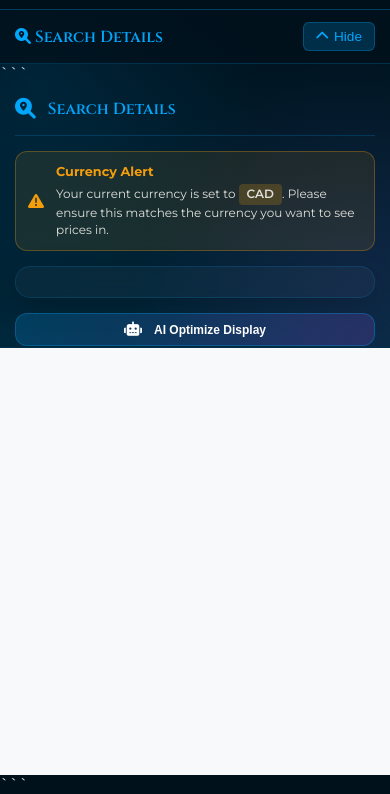
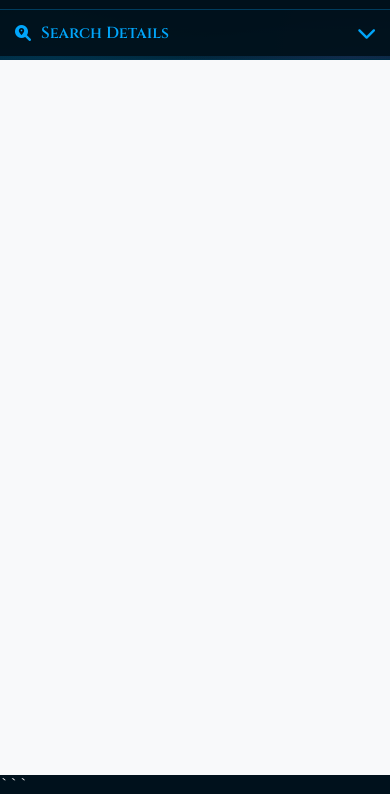
Before and after one commit to SkyLynxTravel/Skylynx, a plain HTML site: page search-results.html in a window 390 px wide. Shown: the part 66-860 px from the top of the page. Drawn offline with Linux system fonts and the light colour scheme.

Commit message:
Update search-results.html

````diff
--- a/search-results.html
+++ b/search-results.html
@@ -3,7 +3,7 @@
 <html lang="en" id="main-html">
 <head>
     <meta charset="UTF-8">
-    <meta name="viewport" content="width=device-width, initial-scale=1.0, maximum-scale=1.0, user-scalable=no">
+    <meta name="viewport" content="width=device-width, initial-scale=1.0">
     <title>Search Results | SkyLynx Travel | AI-Powered Luxury Travel Platform</title>
 
 ```
@@ -614,14 +614,14 @@
 
         .sidebar {
             width: 100%;
-            max-height: 40vh;
+            max-height: 50px;
             border-right: none;
             border-bottom: 1px solid rgba(0, 166, 251, 0.2);
             transition: max-height 0.3s ease;
         }
 
-        .sidebar.collapsed {
-            max-height: 50px;
+        .sidebar.expanded {
+            max-height: 80vh;
         }
 
         .sidebar-header {
@@ -629,33 +629,48 @@
             padding: 12px 15px;
             justify-content: space-between;
             align-items: center;
-            border-bottom: 1px solid rgba(0, 166, 251, 0.2);
             position: relative;
             z-index: 2;
-            background: rgba(0, 17, 28, 0.8);
+            background: rgba(0, 17, 28, 0.95);
+            cursor: pointer;
+        }
+
+        .sidebar-title-mobile {
+            font-size: 1rem;
+            color: var(--sky-glow);
+            font-family: 'Cinzel', serif;
+            display: flex;
+            align-items: center;
+            gap: 10px;
+            margin: 0;
+            padding: 0;
+            border: none;
         }
 
         .sidebar-toggle {
-            background: rgba(0, 166, 251, 0.2);
-            border: 1px solid rgba(0, 166, 251, 0.3);
+            background: none;
+            border: none;
             color: var(--sky-glow);
-            padding: 6px 12px;
-            border-radius: 6px;
+            font-size: 1.2rem;
             cursor: pointer;
-            font-size: 0.85rem;
+            transition: transform 0.3s;
+            padding: 0;
             display: flex;
             align-items: center;
-            gap: 6px;
-            transition: all 0.3s;
+        }
+
+        .sidebar.expanded .sidebar-toggle i {
+            transform: rotate(180deg);
         }
 
         .sidebar-content {
             padding: 15px;
+            max-height: calc(80vh - 50px);
+            overflow-y: auto;
         }
 
         .sidebar-title {
-            font-size: 1rem;
-            margin-bottom: 15px;
+            display: none;
         }
 
         .search-summary {
@@ -861,14 +876,13 @@
 <div class="main-container">
     <!-- Sidebar -->
     <aside class="sidebar" id="sidebar">
-        <div class="sidebar-header">
-            <h2 style="margin: 0; padding: 0; border: none; font-size: 1rem; color: var(--sky-glow); font-family: 'Cinzel', serif;">
+        <div class="sidebar-header" onclick="toggleSidebar()">
+            <h2 class="sidebar-title-mobile">
                 <i class="fas fa-search-location"></i>
                 <span id="sidebarTitleMobile">Search Details</span>
             </h2>
-            <button class="sidebar-toggle" onclick="toggleSidebar()">
-                <i class="fas fa-chevron-up" id="toggleIcon"></i>
-                <span id="toggleText">Hide</span>
+            <button class="sidebar-toggle">
+                <i class="fas fa-chevron-down"></i>
             </button>
         </div>
 
@@ -999,9 +1013,7 @@
             modalCurrencyTitle: "IMPORTANT: Check Your Currency",
             modalCurrencyText: "Your current currency is set to <span style='color: white; font-weight: 600;' id='modalCurrencyDisplay'>CAD</span>. Make sure this is the currency you want to pay in. You can change it before proceeding.",
             modalCancelBtn: "Cancel",
-            modalProceedBtn: "Continue to Booking",
-            toggleHide: "Hide",
-            toggleShow: "Show"
+            modalProceedBtn: "Continue to Booking"
         },
         ar: {
             aiPowered: "مدعوم بالذكاء الاصطناعي",
@@ -1029,28 +1041,12 @@
             modalCurrencyTitle: "مهم: تحقق من عملتك",
             modalCurrencyText: "العملة الحالية لديك هي <span style='color: white; font-weight: 600;' id='modalCurrencyDisplay'>CAD</span>. تأكد من أن هذه هي العملة التي تريد الدفع بها. يمكنك تغييرها قبل المتابعة.",
             modalCancelBtn: "إلغاء",
-            modalProceedBtn: "المتابعة إلى الحجز",
-            toggleHide: "إخفاء",
-            toggleShow: "إظهار"
+            modalProceedBtn: "المتابعة إلى الحجز"
         }
     };
 
     function toggleSidebar() {
-        const sidebar = document.getElementById('sidebar');
-        const icon = document.getElementById('toggleIcon');
-        const text = document.getElementById('toggleText');
-        const currentLang = localStorage.getItem('siteLang') || 'en';
-        const translation = translations[currentLang];
-
-        if (sidebar.classList.contains('collapsed')) {
-            sidebar.classList.remove('collapsed');
-            icon.className = 'fas fa-chevron-up';
-            text.textContent = translation.toggleHide;
-        } else {
-            sidebar.classList.add('collapsed');
-            icon.className = 'fas fa-chevron-down';
-            text.textContent = translation.toggleShow;
-        }
+        document.getElementById('sidebar').classList.toggle('expanded');
     }
 
     function initLanguage() {
@@ -1071,7 +1067,7 @@
         });
 
         const currentCurrency = getCurrency();
-        const displays = document.querySelectorAll('#currentCurrencyDisplay');
+        const displays = document.querySelectorAll('#currentCurrencyDisplay, #modalCurrencyDisplay');
         displays.forEach(el => el.textContent = currentCurrency);
 
         document.getElementById('lang-sel').value = currentLang;
@@ -1322,7 +1318,7 @@
 
     function updateCurrencyWarning() {
         const currentCurrency = getCurrency();
-        const displays = document.querySelectorAll('#currentCurrencyDisplay');
+        const displays = document.querySelectorAll('#currentCurrencyDisplay, #modalCurrencyDisplay');
         displays.forEach(el => el.textContent = currentCurrency);
     }
 
````
